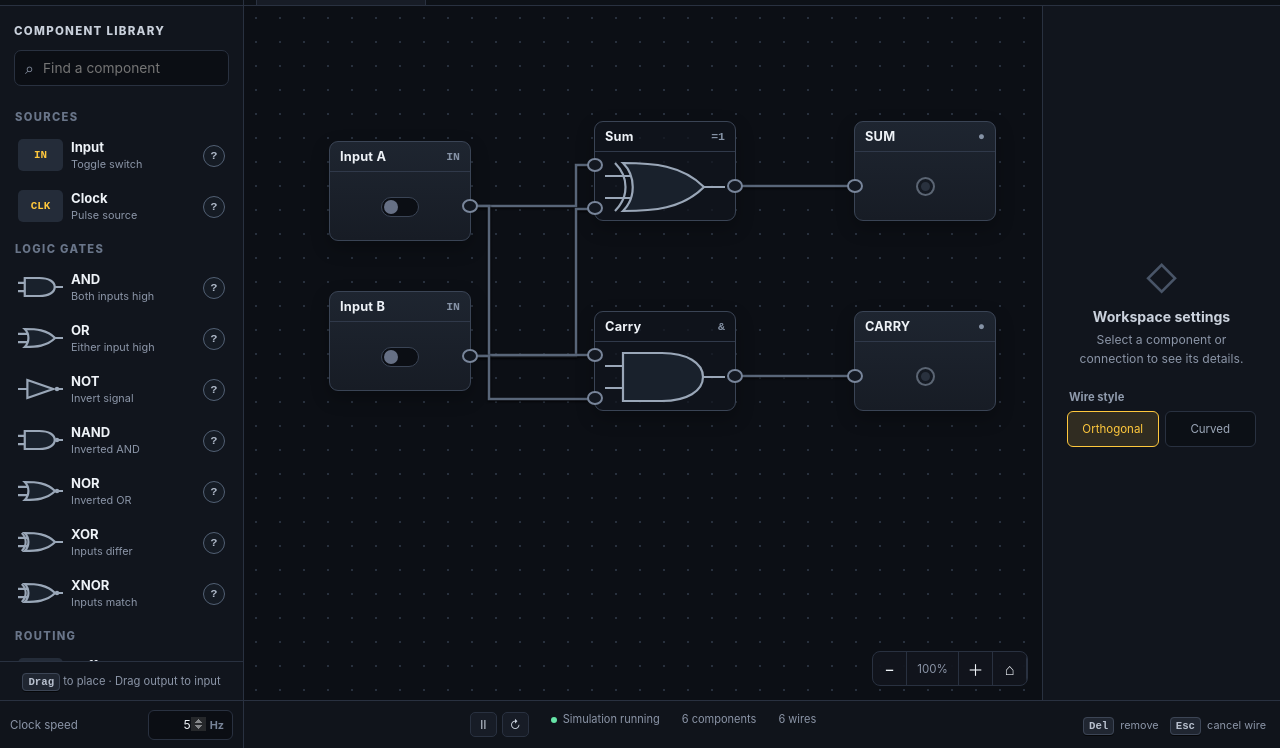
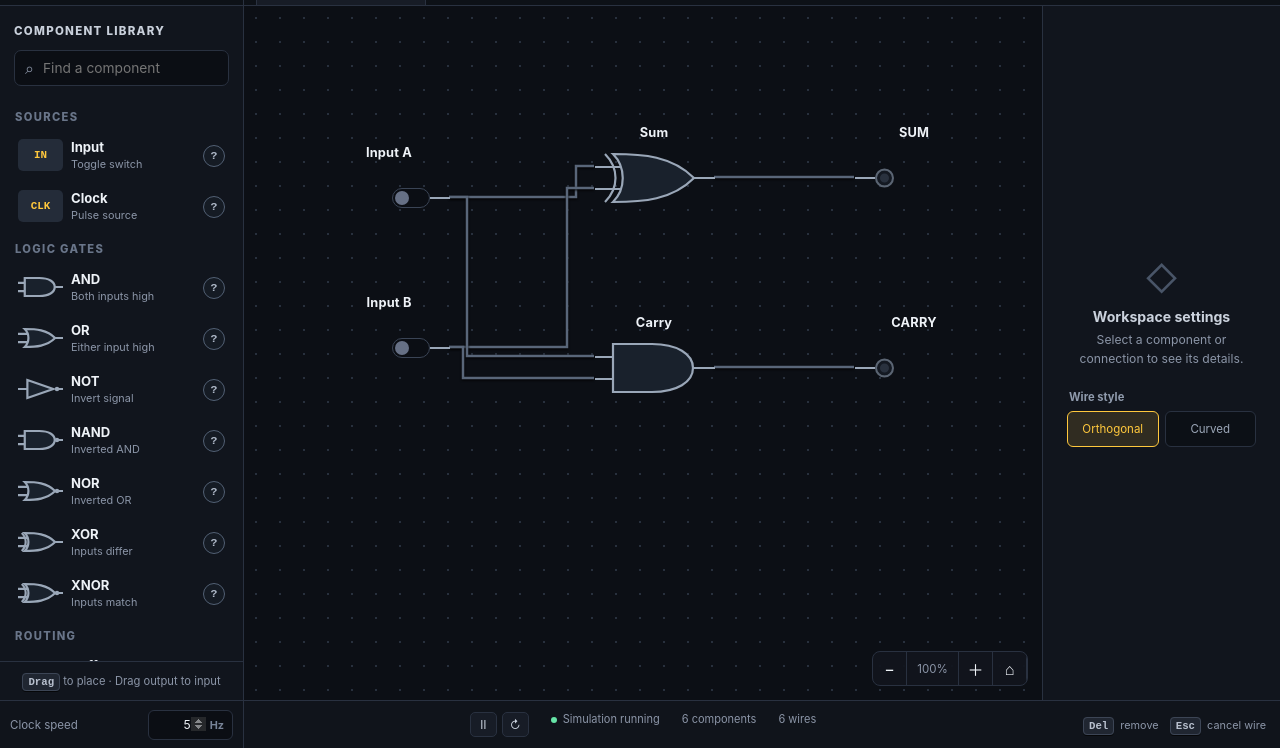
Before and after one commit to yardimli/digital-logic-sim-incremental, a website with bundled scripts: page index.html in a window 1280 px wide. Shown: the part 52-800 px from the top of the page. Built offline with nearby package versions, Linux system fonts and the light colour scheme.

Commit message:
make workspace look more digital without html cards

```diff
--- a/app.js
+++ b/app.js
@@ -11,6 +11,9 @@ const STORAGE_KEY = 'digital-logic-sim.workspace.v1';
 const NODE_WIDTH = 142;
 const NODE_HEIGHT = 100;
 const GATE_TYPES = new Set(['AND', 'OR', 'NOT', 'NAND', 'NOR', 'XOR', 'XNOR']);
+const GATE_SHAPE_TYPES = new Set([...GATE_TYPES, 'BUFFER']);
+const COMPACT_TYPES = new Set([...GATE_SHAPE_TYPES, 'INPUT', 'CLOCK', 'LED']);
+const BARE_TYPES = new Set([...GATE_SHAPE_TYPES, 'INPUT', 'CLOCK', 'LED', 'LED_MATRIX']);
 const restoredWorkspace = readStoredWorkspace();
 const starter = makeExample();
 const initialTabs = restoredWorkspace?.tabs?.length ? restoredWorkspace.tabs : [{ id: uid('tab'), ...starter, panX: 0, panY: 0, zoom: 1 }];
@@ -107,13 +110,14 @@ function gateSvg(type) {
   const exclusive = type === 'XOR' || type === 'XNOR';
   const andFamily = type === 'AND' || type === 'NAND';
   const notGate = type === 'NOT';
-  const body = notGate
+  const bufferGate = type === 'BUFFER';
+  const body = notGate || bufferGate
     ? '<path class="gate-body" d="M25 8 L94 32 L25 56 Z" />'
     : andFamily
       ? '<path class="gate-body" d="M18 8 H57 C82 8 98 18 98 32 C98 46 82 56 57 56 H18 Z" />'
       : '<path class="gate-body" d="M18 8 C48 8 77 10 99 32 C77 54 48 56 18 56 C31 43 31 21 18 8 Z" />';
-  const leads = notGate
-    ? '<path class="gate-lead" d="M0 32 H25 M107 32 H120" />'
+  const leads = notGate || bufferGate
+    ? `<path class="gate-lead" d="M0 32 H25 M${notGate ? 107 : 94} 32 H120" />`
     : `<path class="gate-lead" d="M0 21 H${andFamily ? 18 : 25} M0 43 H${andFamily ? 18 : 25} M${inverted ? 107 : 99} 32 H120" />`;
   const bubble = (inverted || notGate) ? '<circle class="gate-bubble" cx="104" cy="32" r="3" />' : '';
   const extra = exclusive ? '<path class="gate-lead" d="M10 8 C24 22 24 42 10 56" />' : '';
@@ -131,7 +135,7 @@ function buildLibrary(filter = '') {
     for (const [type, def] of items) {
       const entry = document.createElement('div'); entry.className = 'component-entry';
       const button = document.createElement('button'); button.className = 'component-item'; button.draggable = true;
-      button.innerHTML = `<span class="component-icon${GATE_TYPES.has(type) ? ' gate-preview' : ''}">${GATE_TYPES.has(type) ? gateSvg(type) : def.symbol}</span><span class="component-copy"><strong>${def.label}</strong><small>${def.detail}</small></span>`;
+      button.innerHTML = `<span class="component-icon${GATE_SHAPE_TYPES.has(type) ? ' gate-preview' : ''}">${GATE_SHAPE_TYPES.has(type) ? gateSvg(type) : def.symbol}</span><span class="component-copy"><strong>${def.label}</strong><small>${def.detail}</small></span>`;
       button.addEventListener('dragstart', event => { event.dataTransfer.setData('application/x-dls-component', type); event.dataTransfer.setData('text/plain', type); event.dataTransfer.effectAllowed = 'copy'; button.classList.add('dragging'); });
       button.addEventListener('dragend', () => { button.classList.remove('dragging'); workspace.classList.remove('drop-ready'); });
       const help = document.createElement('button'); help.className = 'library-help'; help.textContent = '?'; help.setAttribute('aria-label', `How ${def.label} works`); help.setAttribute('aria-expanded', 'false');
@@ -148,6 +152,7 @@ function buildLibrary(filter = '') {
 
 function nodeDimensions(type) {
   const def = COMPONENTS[type];
+  if (COMPACT_TYPES.has(type)) return { width: 120, height: 88 };
   return { width: def.width || NODE_WIDTH, height: def.height || NODE_HEIGHT };
 }
 
@@ -171,6 +176,14 @@ function connectorOffset(node, kind, pin) {
   const physicalSide = connectorSide(node, kind, pin);
   const peers = Array.from({ length: count }, (_, index) => index).filter(index => connectorSide(node, kind, index) === physicalSide);
   const position = peers.indexOf(pin);
+  if (COMPACT_TYPES.has(node.type) && (physicalSide === 'left' || physicalSide === 'right')) {
+    if (kind === 'input' && peers.length === 2) return [45 / 88 * 100, 67 / 88 * 100][position];
+    return 56 / 88 * 100;
+  }
+  if (node.type === 'LED_MATRIX') {
+    if (physicalSide === 'left') return [48, 80, 112, 144][position] / 192 * 100;
+    if (physicalSide === 'bottom') return [48, 80, 112, 144][position] / 190 * 100;
+  }
   if (physicalSide === 'left' || physicalSide === 'right') return peers.length === 1 ? 65 : 44 + position * (44 / Math.max(1, peers.length - 1));
   return peers.length === 1 ? 50 : 22 + position * (56 / Math.max(1, peers.length - 1));
 }
@@ -295,13 +308,13 @@ function nodeRenderKey(node) {
 function createNodeElement(node, renderKey) {
   const def = COMPONENTS[node.type]; const active = node.type === 'INPUT' || node.type === 'CLOCK' ? Boolean(node.value) : node.type === 'LED_MATRIX' ? node.outputs?.some(Boolean) : Boolean(node.outputs?.[0]);
   const dimensions = nodeDimensions(node.type);
-  const el = document.createElement('article'); el.className = `logic-node${GATE_TYPES.has(node.type) ? ' gate-node' : ''}${node.type === 'LED_MATRIX' ? ' matrix-node' : ''}${state.selectedNode === node.id ? ' selected' : ''}${active ? ' active' : ''}`; el.style.left = `${node.x}px`; el.style.top = `${node.y}px`; el.style.width = `${dimensions.width}px`; el.style.height = `${dimensions.height}px`; el.dataset.id = node.id; el.dataset.renderKey = renderKey;
+  const el = document.createElement('article'); el.className = `logic-node${BARE_TYPES.has(node.type) ? ' bare-node' : ''}${COMPACT_TYPES.has(node.type) ? ' compact-node' : ''}${GATE_SHAPE_TYPES.has(node.type) ? ' gate-node' : ''}${node.type === 'LED_MATRIX' ? ' matrix-node' : ''}${state.selectedNode === node.id ? ' selected' : ''}${active ? ' active' : ''}`; el.style.left = `${node.x}px`; el.style.top = `${node.y}px`; el.style.width = `${dimensions.width}px`; el.style.height = `${dimensions.height}px`; el.dataset.id = node.id; el.dataset.type = node.type; el.dataset.renderKey = renderKey;
   let center = `<span class="node-value">${active ? 'HIGH · 1' : 'LOW · 0'}</span>`;
-  if (GATE_TYPES.has(node.type)) center = gateSvg(node.type);
-  if (node.type === 'INPUT') center = `<button class="input-toggle" aria-label="Toggle ${escapeHtml(node.label)}" title="Toggle input"></button>`;
-  if (node.type === 'LED') center = `<span class="led" aria-label="${active ? 'On' : 'Off'}"></span>`;
-  if (node.type === 'OUTPUT') center = `<span class="node-value">${node.inputs?.[0] ? 'HIGH · 1' : 'LOW · 0'}</span>`;
-  if (node.type === 'LED_MATRIX') center = `<div class="led-matrix" role="img" aria-label="4 by 4 LED matrix">${Array.from({ length: 16 }, (_, index) => `<span class="matrix-led${node.outputs?.[index] ? ' on' : ''}"></span>`).join('')}</div>`;
+  if (GATE_SHAPE_TYPES.has(node.type)) center = gateSvg(node.type);
+  if (node.type === 'INPUT') center = `<div class="source-symbol"><button class="input-toggle" aria-label="Toggle ${escapeHtml(node.label)}" title="Toggle input"></button><span class="component-lead"></span></div>`;
+  if (node.type === 'CLOCK') center = '<svg class="clock-symbol" viewBox="0 0 120 64" aria-hidden="true"><path class="clock-wave" d="M20 42 H34 V22 H48 V42 H62 V22 H76 V42 H100 V32"/><path class="component-lead" d="M100 32 H120"/></svg>';
+  if (node.type === 'LED') center = `<div class="led-symbol"><span class="component-lead"></span><span class="led" aria-label="${active ? 'On' : 'Off'}"></span></div>`;
+  if (node.type === 'LED_MATRIX') center = `<div class="matrix-symbol" role="img" aria-label="4 by 4 LED matrix"><svg class="matrix-leads" viewBox="0 0 190 168" aria-hidden="true"><path d="M0 24 H24 M0 56 H24 M0 88 H24 M0 120 H24 M48 144 V168 M80 144 V168 M112 144 V168 M144 144 V168"/></svg><div class="led-matrix">${Array.from({ length: 16 }, (_, index) => `<span class="matrix-led${node.outputs?.[index] ? ' on' : ''}"></span>`).join('')}</div></div>`;
   el.innerHTML = `<div class="node-head"><strong>${escapeHtml(node.label)}</strong><span class="node-symbol">${def.symbol}</span></div><div class="node-body">${center}</div>`;
   el.addEventListener('pointerdown', event => {
     if (event.target.closest('button, input, select, .pin')) return;
@@ -514,7 +527,7 @@ function registerWebMcpTools() {
     description: 'Set one or more visible input switches by their labels and immediately simulate the circuit.',
     inputSchema: { type: 'object', properties: { values: { type: 'object', additionalProperties: { type: 'boolean' } } }, required: ['values'], additionalProperties: false },
     annotations: { readOnlyHint: false, untrustedContentHint: false },
-    execute(input) { const updated = setNamedInputs(input?.values); return { updated, outputs: state.nodes.filter(node => node.type === 'OUTPUT' || node.type === 'LED').map(node => ({ label: node.label, signal: Boolean(node.outputs?.[0]) })) }; },
+    execute(input) { const updated = setNamedInputs(input?.values); return { updated, outputs: state.nodes.filter(node => node.type === 'LED').map(node => ({ label: node.label, signal: Boolean(node.outputs?.[0]) })) }; },
   });
 }
 
--- a/engine.js
+++ b/engine.js
@@ -9,9 +9,8 @@ export const COMPONENTS = {
   XOR:    { category: 'Logic gates', label: 'XOR',  symbol: '=1', detail: 'Inputs differ', hint: 'Outputs HIGH when exactly one input is HIGH.', inputs: 2, outputs: 1 },
   XNOR:   { category: 'Logic gates', label: 'XNOR', symbol: '≡',  detail: 'Inputs match', hint: 'Outputs HIGH when A and B have the same value.', inputs: 2, outputs: 1 },
   BUFFER: { category: 'Routing', label: 'Buffer', symbol: '▷', detail: 'Pass signal', hint: 'Passes the input signal through without changing it.', inputs: 1, outputs: 1 },
-  OUTPUT: { category: 'Outputs', label: 'Output', symbol: 'OUT', detail: 'Signal probe', hint: 'Displays the signal received at its input.', inputs: 1, outputs: 0 },
   LED:    { category: 'Outputs', label: 'LED',    symbol: '●', detail: 'Light indicator', hint: 'Lights when its input signal is HIGH.', inputs: 1, outputs: 0 },
-  LED_MATRIX: { category: 'Displays', label: '4×4 LED Matrix', symbol: '▦', detail: 'Row and column display', hint: 'The four left inputs select rows and the four bottom inputs select columns. An LED lights where a HIGH row and HIGH column meet.', inputs: 8, outputs: 0, stateSize: 16, width: 190, height: 190, inputSides: ['left', 'left', 'left', 'left', 'bottom', 'bottom', 'bottom', 'bottom'] },
+  LED_MATRIX: { category: 'Displays', label: '4×4 LED Matrix', symbol: '▦', detail: 'Row and column display', hint: 'The four left inputs select rows and the four bottom inputs select columns. An LED lights where a HIGH row and HIGH column meet.', inputs: 8, outputs: 0, stateSize: 16, width: 190, height: 192, inputSides: ['left', 'left', 'left', 'left', 'bottom', 'bottom', 'bottom', 'bottom'] },
 };
 
 export function evaluate(type, inputs, sourceValue = false) {
@@ -26,7 +25,6 @@ export function evaluate(type, inputs, sourceValue = false) {
     case 'NOR': return [!(inputs[0] || inputs[1])];
     case 'XNOR': return [Boolean(inputs[0]) === Boolean(inputs[1])];
     case 'BUFFER': return [Boolean(inputs[0])];
-    case 'OUTPUT':
     case 'LED': return [Boolean(inputs[0])];
     case 'LED_MATRIX': return Array.from({ length: 16 }, (_, index) => Boolean(inputs[Math.floor(index / 4)] && inputs[4 + (index % 4)]));
     default: return [false];
--- a/styles.css
+++ b/styles.css
@@ -112,7 +112,10 @@ kbd { padding: 2px 5px; border: 1px solid #3c4555; background: #202631; border-r
 .logic-node.selected { border-color: var(--accent); box-shadow: 0 0 0 1px rgba(255,200,61,.2), 0 8px 22px rgba(0,0,0,.32); }
 .matrix-node { min-height: 190px; }
 .matrix-node .node-body { min-height: 158px; padding: 15px 28px 28px; }
-.led-matrix { display: grid; grid-template-columns: repeat(4, 22px); gap: 10px; padding: 12px; border: 1px solid #30394a; border-radius: 8px; background: #0e131b; box-shadow: inset 0 2px 9px rgba(0,0,0,.35); }
+.matrix-symbol { position: relative; width: 190px; height: 168px; }
+.matrix-leads { position: absolute; inset: 0; width: 190px; height: 168px; overflow: visible; }
+.matrix-leads path, .clock-wave, .clock-symbol .component-lead { fill: none; stroke: #9aa7b8; stroke-width: 2.2; vector-effect: non-scaling-stroke; }
+.led-matrix { position: absolute; left: 24px; top: 0; display: grid; grid-template-columns: repeat(4, 22px); gap: 10px; padding: 12px; border: 1px solid #30394a; border-radius: 8px; background: #0e131b; box-shadow: inset 0 2px 9px rgba(0,0,0,.35); }
 .matrix-led { width: 22px; height: 22px; border: 2px solid #505b6c; border-radius: 50%; background: #252d39; box-shadow: inset 0 0 0 4px #151b24; }
 .matrix-led.on { border-color: #a6ffd0; background: var(--signal); box-shadow: 0 0 12px var(--signal-glow), inset 0 0 0 2px rgba(255,255,255,.22); }
 .node-head { height: 30px; display: flex; align-items: center; justify-content: space-between; padding: 0 10px; border-bottom: 1px solid #30394a; }
@@ -120,8 +123,16 @@ kbd { padding: 2px 5px; border: 1px solid #3c4555; background: #202631; border-r
 .logic-node.active .node-head strong { color: var(--signal); text-shadow: 0 0 8px var(--signal-glow); }
 .node-symbol { color: #8592a5; font: 700 .72rem ui-monospace, monospace; }
 .node-body { position: relative; min-height: 69px; display: grid; place-items: center; padding: 3px 10px; color: var(--muted); font-size: .7rem; }
-.gate-node { background: rgba(17,22,30,.72); }
-.gate-node .node-body { padding: 2px 8px; }
+.bare-node { border-color: transparent; border-radius: 0; background: transparent; box-shadow: none; }
+.bare-node:hover, .bare-node.selected { border-color: transparent; box-shadow: none; }
+.bare-node.selected .node-head strong { text-decoration: underline; text-decoration-color: var(--accent); text-underline-offset: 3px; }
+.bare-node .node-head { height: 20px; justify-content: center; padding: 0; border: 0; }
+.bare-node .node-symbol { display: none; }
+.bare-node:not(.gate-node) .node-body { position: absolute; top: 24px; left: 0; width: 100%; height: calc(100% - 24px); min-height: 0; padding: 0; }
+.compact-node { min-height: 88px; }
+.bare-node.compact-node:not(.gate-node) .node-body { height: 64px; }
+.gate-node { min-height: 88px; }
+.gate-node .node-body { position: absolute; top: 24px; left: 0; width: 120px; min-height: 64px; padding: 0; }
 .gate-symbol { width: 120px; height: 64px; overflow: visible; }
 .gate-body, .gate-bubble, .gate-lead { fill: #19212c; stroke: #9aa7b8; stroke-width: 2.2; vector-effect: non-scaling-stroke; }
 .gate-lead { fill: none; }
@@ -130,7 +141,13 @@ kbd { padding: 2px 5px; border: 1px solid #3c4555; background: #202631; border-r
 .input-toggle::before { content: ""; display: block; width: 14px; height: 14px; border-radius: 50%; background: #667085; transition: .15s ease; }
 .logic-node.active .input-toggle { border-color: rgba(102,228,167,.7); background: rgba(102,228,167,.13); }
 .logic-node.active .input-toggle::before { transform: translateX(17px); background: var(--signal); box-shadow: 0 0 8px var(--signal-glow); }
+.source-symbol, .led-symbol { position: relative; width: 120px; height: 64px; }
+.source-symbol .component-lead { position: absolute; left: 100px; right: 0; top: 50%; height: 2px; transform: translateY(-50%); background: #9aa7b8; }
+.source-symbol .input-toggle { position: absolute; left: 62px; top: 50%; z-index: 1; transform: translateY(-50%); }
+.clock-symbol { width: 120px; height: 64px; overflow: visible; }
+.led-symbol .component-lead { position: absolute; left: 0; width: 20px; top: 50%; height: 2px; transform: translateY(-50%); background: #9aa7b8; }
 .led { width: 19px; height: 19px; border-radius: 50%; background: #29313e; border: 2px solid #5b6573; box-shadow: inset 0 0 0 3px #141922; }
+.led-symbol .led { position: absolute; left: 20px; top: 50%; z-index: 1; transform: translateY(-50%); }
 .logic-node.active .led { background: var(--signal); border-color: #a6ffd0; box-shadow: 0 0 15px var(--signal-glow); }
 .pin { position: absolute; width: 14px; height: 14px; border: 2px solid #78859a; background: #131821; border-radius: 50%; cursor: crosshair; z-index: 4; }
 .pin.side-left { left: -8px; top: calc(var(--pin-offset) * 1%); transform: translateY(-50%); }
@@ -139,6 +156,10 @@ kbd { padding: 2px 5px; border: 1px solid #3c4555; background: #202631; border-r
 .pin.side-bottom { bottom: -8px; left: calc(var(--pin-offset) * 1%); transform: translateX(-50%); }
 .pin:hover, .pin.pending { border-color: var(--accent); background: #131821; box-shadow: 0 0 0 4px var(--accent-soft); }
 .pin.drop-target { border-color: #fff; background: #131821; box-shadow: 0 0 0 6px var(--signal-glow); }
+.bare-node .pin { opacity: 0; }
+.bare-node .pin.side-left { left: -7px; }
+.bare-node .pin.side-right { right: -7px; }
+.workspace.connecting .bare-node .pin { opacity: 1; }
 .empty-state { position: absolute; inset: 0; display: grid; place-content: center; justify-items: center; gap: 7px; color: var(--muted); pointer-events: none; }
 .empty-state[hidden] { display: none; }
 .empty-state strong { color: #d7deea; }
```
Also changed, not shown: engine.test.js (+7 -1 lines).
